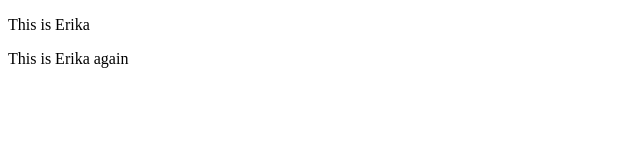
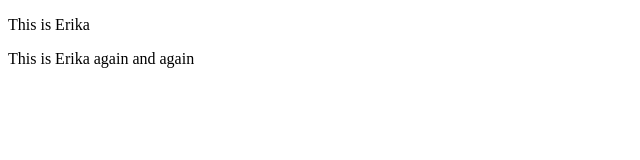
Before and after one commit to biancakrause/simple-project, a plain HTML site: page index.html in a window 1280 px wide. Shown: the full height of the page, 0-640 px from the left. Drawn offline with Linux system fonts and the light colour scheme.

Commit message:
add to paragraph

```diff
--- a/index.html
+++ b/index.html
@@ -5,6 +5,7 @@
 </head>
 <body>
  <p>This is Erika</p>
-    <p>This is Erika again</p>
+    <p>This is Erika again and again</p>
+
 </body>
 </html>
```
